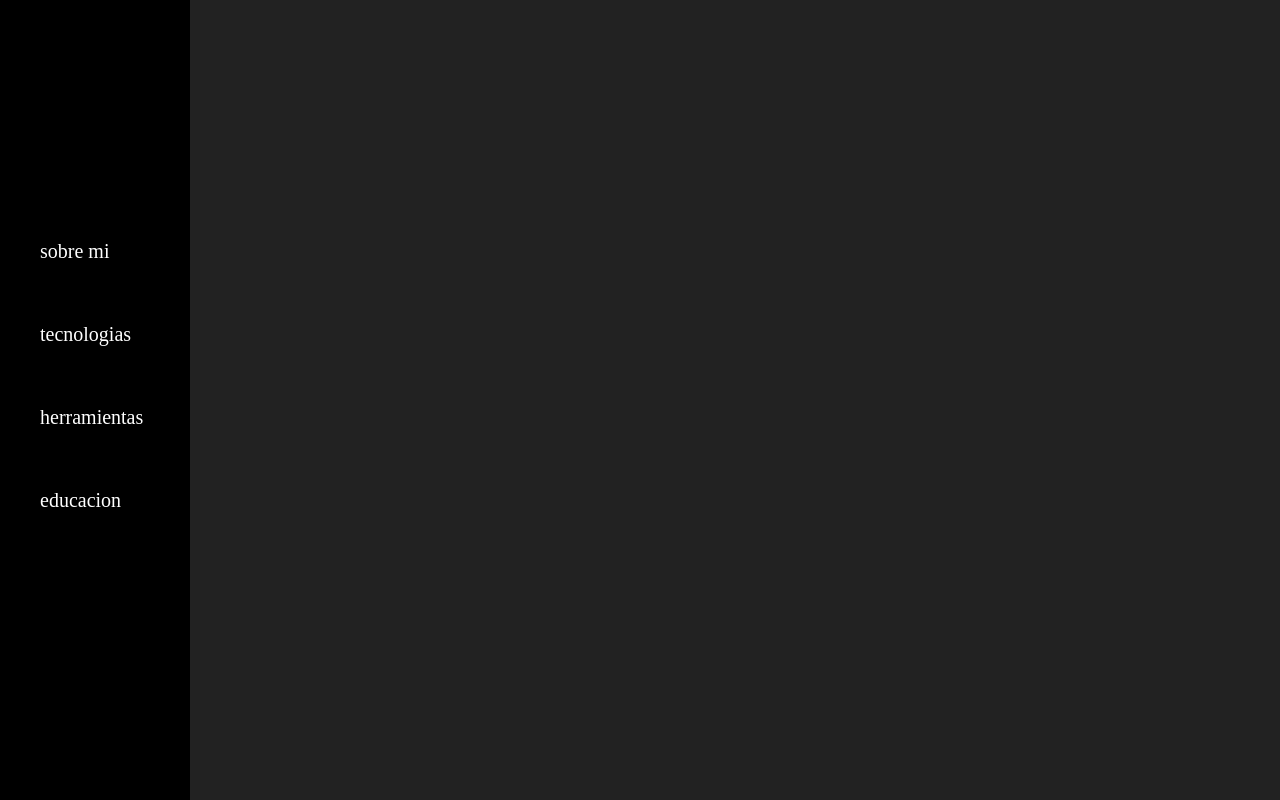
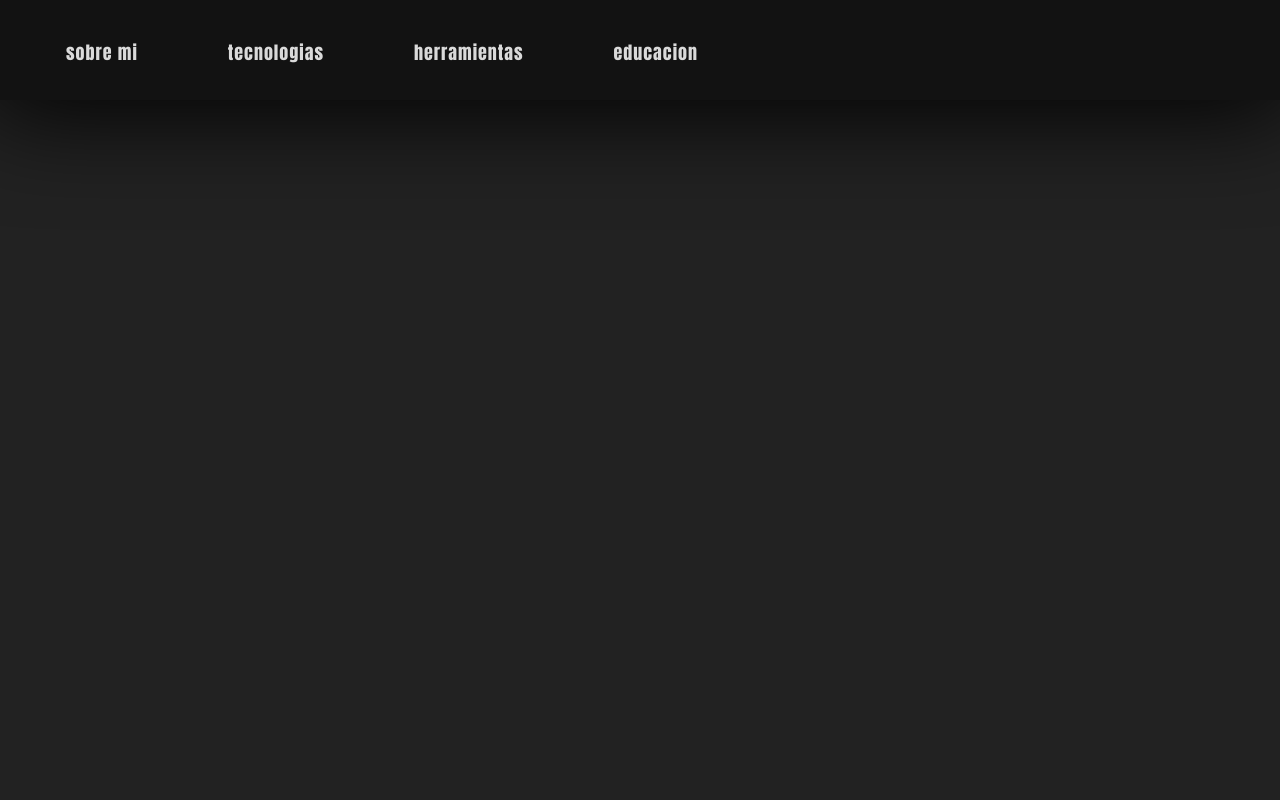
Before and after one commit to Matias-jacobs/Portafolio-Matias, a plain HTML site: page index.html in a window 1280 px wide. Drawn offline with Linux system fonts and the light colour scheme.

Commit message:
nuevos botones de navegacion

```diff
--- a/style.css
+++ b/style.css
@@ -8,34 +8,39 @@ body{
 }
 
 .nav__menu{
-height: 100%;
-width: 190px;
+    height: 100px;
+    width: 100%;
     position: fixed;
     z-index: 1;
     top: 0;
     left: 0;
-background-color: rgb(0, 0, 0);
+    background-color: #121212;
     overflow: hidden;
     padding-top: 20px;
+    box-shadow: 0 0 100px 10px;
+    }
+
+    .menu{
+    padding-top: 19px;
     }
 
     .nav__menu a{
+    text-decoration: none;
+    font-size: 18px;
+    color: rgb(218, 218, 218);
+    font-family: Impact,'Arial Narrow Bold', sans-serif;
+    margin-left: 40px;
+    box-sizing: content-box;
     padding: 20px;
-margin-top: 20px;
-text-decoration: none;
-font-size: 20px;
-color: white;
-display: block;
-text-align: justify;
-padding-left: 40px;
-}
-
-.menu{
-margin-top:200px ;
+    border-left: 6px solid #121212;
+    letter-spacing: 1px;
     }
 
     .nav__menu a:hover{
-border-left: 5px solid #666;
     background-color: #222;
-
+    border-left: 6px solid rgba(71, 71, 71, 0.867);
     }
+    .main__contenido{
+    font-size: 22px;
+    height: 100vh;
+    }
```
Lines whose indentation alone changed are shown as unchanged.
